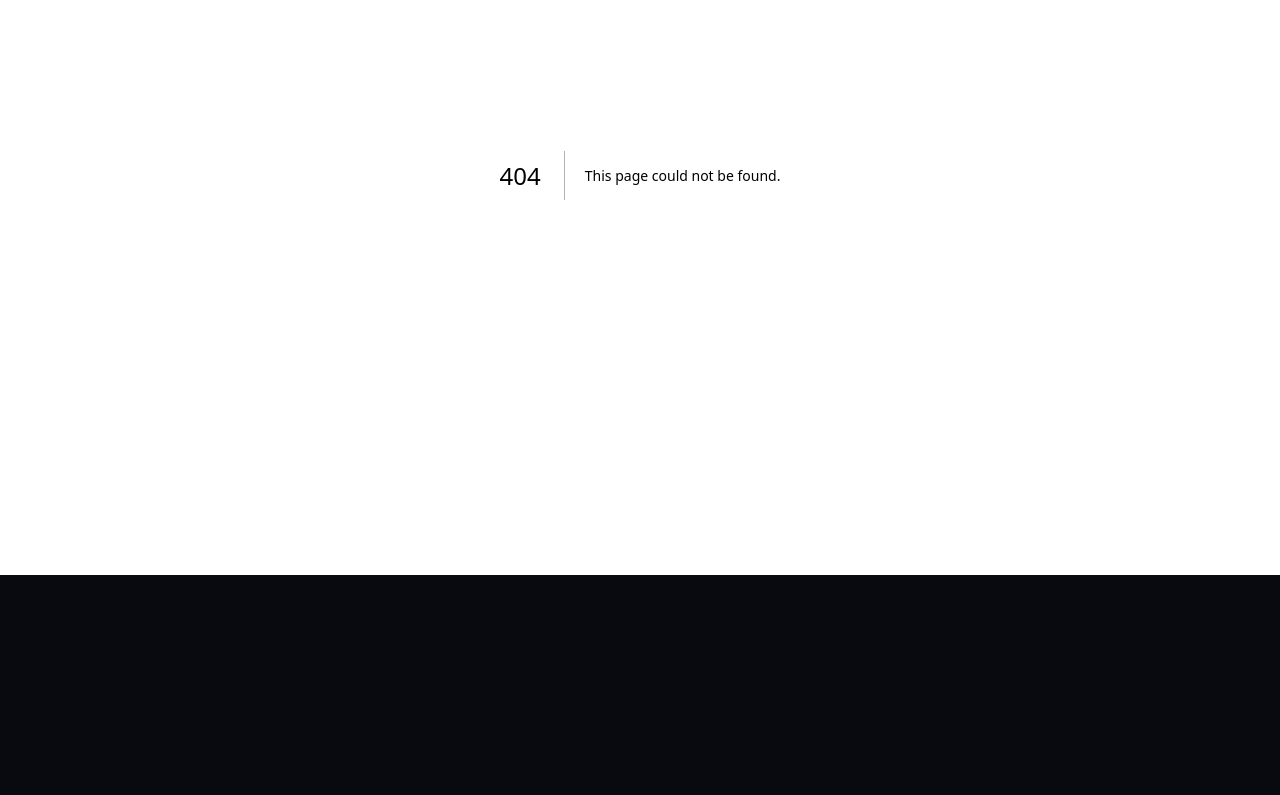
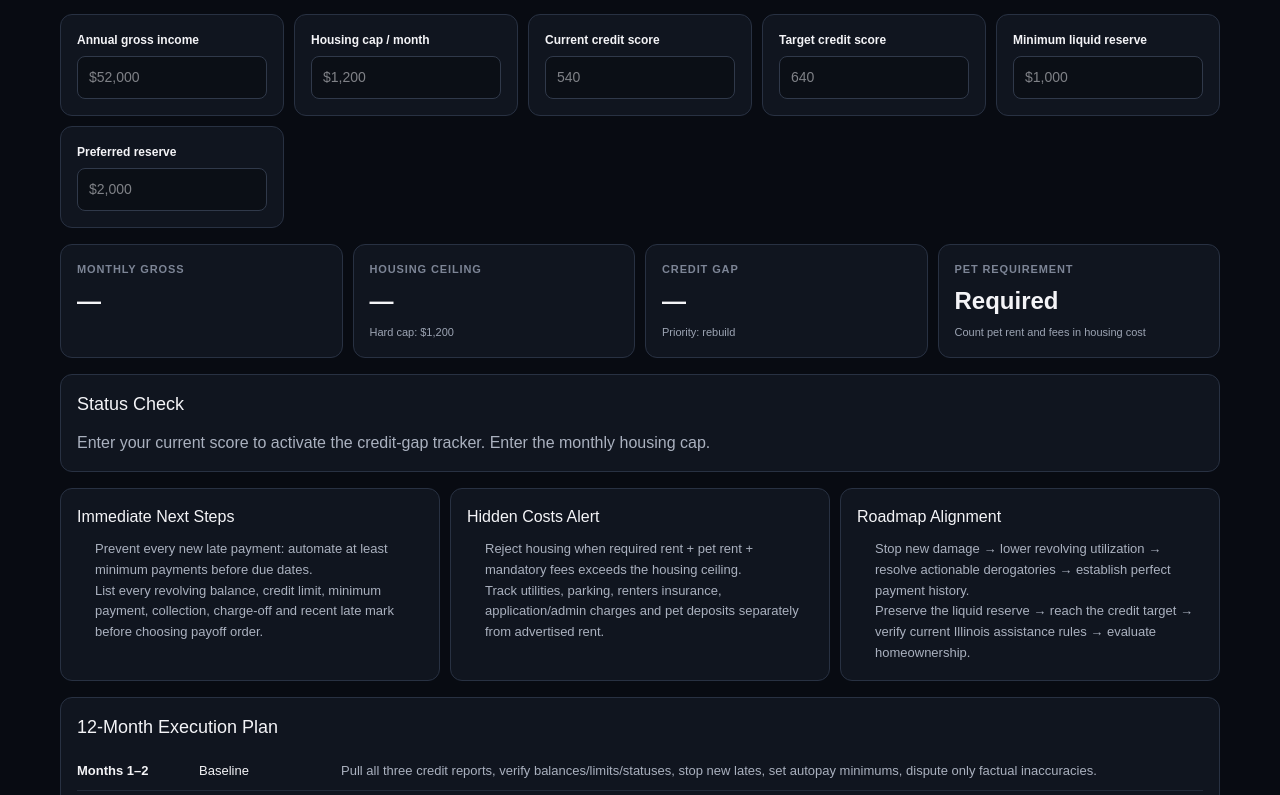
Before and after one commit to ssalem9580/master-hub, a Next.js app in the folder master-hub-app/: page /finances-command-center in a window 1280 px wide. Before the commit this address had no page. Shown: the part 225-1020 px from the top of the page. Before the commit the page ends 800 px from the top, so only its background shows below. Built offline with nearby package versions, Linux system fonts and the light colour scheme.

Commit message:
Add private finances command center

```diff
--- /dev/null
+++ b/master-hub-app/src/app/finances-command-center/page.tsx
@@ -0,0 +1,73 @@
+"use client";
+
+import Link from "next/link";
+import { useEffect, useMemo, useState } from "react";
+
+type Profile={income:string;housingCap:string;creditScore:string;targetScore:string;savingsFloor:string;savingsTarget:string;dog:boolean};
+const EMPTY:Profile={income:"",housingCap:"",creditScore:"",targetScore:"",savingsFloor:"",savingsTarget:"",dog:true};
+const KEY="master-hub:finance-profile:v1";
+
+const box:React.CSSProperties={border:"1px solid #283142",borderRadius:12,background:"#10151f",padding:16};
+const input:React.CSSProperties={width:"100%",background:"#0b0f16",border:"1px solid #30394a",borderRadius:8,padding:"10px 11px",color:"#f4f4f7",fontSize:14};
+
+export default function FinancesCommandCenter(){
+  const [p,setP]=useState<Profile>(EMPTY),[saved,setSaved]=useState(false);
+  useEffect(()=>{try{const raw=localStorage.getItem(KEY);if(raw)setP({...EMPTY,...JSON.parse(raw)})}catch{}},[]);
+  const n=(v:string)=>Number(v.replace(/[^0-9.]/g,""))||0;
+  const monthlyGross=useMemo(()=>n(p.income)/12,[p.income]);
+  const cap=n(p.housingCap),score=n(p.creditScore),target=n(p.targetScore)||640;
+  const save=()=>{localStorage.setItem(KEY,JSON.stringify(p));setSaved(true);setTimeout(()=>setSaved(false),1500)};
+  const set=(k:keyof Profile,v:string|boolean)=>setP(x=>({...x,[k]:v}));
+  const scoreGap=Math.max(0,target-score);
+  const housingHealthy=cap>0&&monthlyGross>0&&cap<=1200;
+
+  return <main style={{minHeight:"100vh",background:"#080b12",color:"#f4f4f7",fontFamily:"Arial,sans-serif",padding:24}}>
+    <div style={{maxWidth:1160,margin:"0 auto",display:"grid",gap:16}}>
+      <header style={{display:"flex",justifyContent:"space-between",gap:16,alignItems:"end",flexWrap:"wrap"}}>
+        <div><div style={{fontSize:11,letterSpacing:".14em",color:"#7d8596",fontWeight:800}}>MASTER HUB · FINANCIAL</div><h1 style={{margin:"7px 0",fontSize:30}}>Finances Command Center</h1><p style={{margin:0,color:"#8c94a5"}}>12-month rental stability + credit rebuild toward homeownership.</p></div>
+        <button onClick={save} style={{border:0,borderRadius:8,padding:"10px 14px",fontWeight:800,cursor:"pointer"}}>{saved?"Saved":"Save profile locally"}</button>
+      </header>
+
+      <section style={{...box,borderColor:"#594d28"}}><strong style={{fontSize:13}}>Privacy</strong><p style={{margin:"7px 0 0",fontSize:12,color:"#aab1bf",lineHeight:1.5}}>Your personal numbers are stored only in this browser via localStorage. They are not hard-coded into the public repository.</p></section>
+
+      <section style={{display:"grid",gridTemplateColumns:"repeat(auto-fit,minmax(210px,1fr))",gap:10}}>
+        <Field label="Annual gross income" value={p.income} onChange={v=>set("income",v)} placeholder="$52,000"/>
+        <Field label="Housing cap / month" value={p.housingCap} onChange={v=>set("housingCap",v)} placeholder="$1,200"/>
+        <Field label="Current credit score" value={p.creditScore} onChange={v=>set("creditScore",v)} placeholder="540"/>
+        <Field label="Target credit score" value={p.targetScore} onChange={v=>set("targetScore",v)} placeholder="640"/>
+        <Field label="Minimum liquid reserve" value={p.savingsFloor} onChange={v=>set("savingsFloor",v)} placeholder="$1,000"/>
+        <Field label="Preferred reserve" value={p.savingsTarget} onChange={v=>set("savingsTarget",v)} placeholder="$2,000"/>
+      </section>
+
+      <section style={{display:"grid",gridTemplateColumns:"repeat(auto-fit,minmax(230px,1fr))",gap:10}}>
+        <Metric label="Monthly gross" value={monthlyGross?money(monthlyGross):"—"}/>
+        <Metric label="Housing ceiling" value={cap?money(cap):"—"} note={housingHealthy?"Within hard cap":"Hard cap: $1,200"}/>
+        <Metric label="Credit gap" value={score?`${scoreGap} points`:"—"} note={score>=target?"Target reached":"Priority: rebuild"}/>
+        <Metric label="Pet requirement" value={p.dog?"Required":"No"} note="Count pet rent and fees in housing cost"/>
+      </section>
+
+      <section style={box}><h2 style={{margin:"0 0 12px",fontSize:18}}>Status Check</h2><p style={{margin:0,color:"#aab1bf",lineHeight:1.6}}>{score?`Current score ${score}. ${score>=target?"Credit target reached; verify current program eligibility before applying.":`${scoreGap} points remain to the ${target}+ planning target.`}`:"Enter your current score to activate the credit-gap tracker."} {cap?`Housing is capped at ${money(cap)} per month.`:"Enter the monthly housing cap."}</p></section>
+
+      <section style={{display:"grid",gridTemplateColumns:"repeat(auto-fit,minmax(300px,1fr))",gap:10}}>
+        <Panel title="Immediate Next Steps" items={["Prevent every new late payment: automate at least minimum payments before due dates.","List every revolving balance, credit limit, minimum payment, collection, charge-off and recent late mark before choosing payoff order."]}/>
+        <Panel title="Hidden Costs Alert" items={["Reject housing when required rent + pet rent + mandatory fees exceeds the housing ceiling.","Track utilities, parking, renters insurance, application/admin charges and pet deposits separately from advertised rent."]}/>
+        <Panel title="Roadmap Alignment" items={["Stop new damage → lower revolving utilization → resolve actionable derogatories → establish perfect payment history.","Preserve the liquid reserve → reach the credit target → verify current Illinois assistance rules → evaluate homeownership."]}/>
+      </section>
+
+      <section style={box}><h2 style={{margin:"0 0 10px",fontSize:18}}>12-Month Execution Plan</h2><div style={{display:"grid",gap:8}}>{[
+        ["Months 1–2","Baseline","Pull all three credit reports, verify balances/limits/statuses, stop new lates, set autopay minimums, dispute only factual inaccuracies."],
+        ["Months 3–5","Utilization","Direct surplus toward revolving balances, prioritizing utilization thresholds while keeping the cash floor intact."],
+        ["Months 6–8","Derogatories","Handle validated collections/charge-offs strategically; get settlement terms in writing and avoid draining the emergency reserve."],
+        ["Months 9–10","Stability","Maintain zero new negatives, low utilization, and no unnecessary hard inquiries or new accounts."],
+        ["Months 11–12","Mortgage readiness","Recheck scores/reports, document income/assets, verify current IHDA and lender requirements, and only shop inside the housing cap."],
+      ].map(([m,t,d])=><div key={m} style={{display:"grid",gridTemplateColumns:"110px 130px 1fr",gap:12,padding:"10px 0",borderBottom:"1px solid #222a38",fontSize:13}}><strong>{m}</strong><span>{t}</span><span style={{color:"#aab1bf"}}>{d}</span></div>)}</div></section>
+
+      <Link href="/" style={{color:"#a99eff",textDecoration:"none",fontWeight:700}}>← Master Hub</Link>
+    </div>
+  </main>
+}
+
+function Field({label,value,onChange,placeholder}:{label:string;value:string;onChange:(v:string)=>void;placeholder:string}){return <label style={{...box,display:"grid",gap:7,fontSize:12,color:"#aab1bf"}}><strong style={{color:"#f4f4f7"}}>{label}</strong><input value={value} onChange={e=>onChange(e.target.value)} placeholder={placeholder} inputMode="decimal" style={input}/></label>}
+function Metric({label,value,note}:{label:string;value:string;note?:string}){return <div style={box}><div style={{fontSize:11,color:"#7d8596",fontWeight:800,textTransform:"uppercase",letterSpacing:".08em"}}>{label}</div><div style={{fontSize:24,fontWeight:800,marginTop:6}}>{value}</div>{note&&<div style={{fontSize:11,color:"#9ca4b3",marginTop:5}}>{note}</div>}</div>}
+function Panel({title,items}:{title:string;items:string[]}){return <section style={box}><h2 style={{fontSize:16,margin:"0 0 10px"}}>{title}</h2><ul style={{margin:0,paddingLeft:18,color:"#aab1bf",fontSize:13,lineHeight:1.6}}>{items.map(i=><li key={i}>{i}</li>)}</ul></section>}
+function money(v:number){return new Intl.NumberFormat("en-US",{style:"currency",currency:"USD",maximumFractionDigits:0}).format(v)}
```
